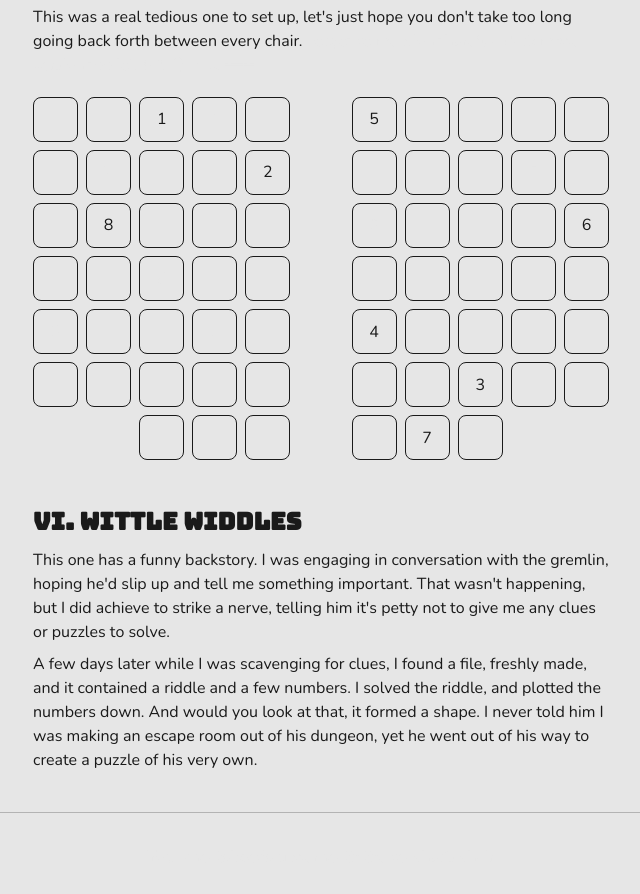
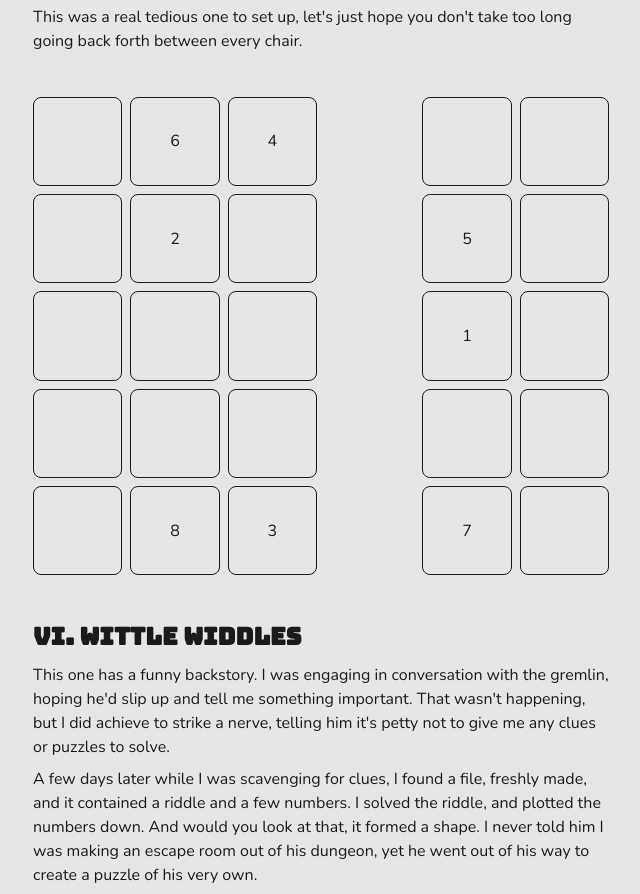
Before and after one commit to 404-found-internet-cafe/cyber-lockdown, a plain HTML site: page index.html in a window 1280 px wide. Shown: the part 1964-2858 px from the top of the page, without its empty margins (319-959 px from the left). Drawn offline with Linux system fonts and the light colour scheme.

Commit message:
Adjusting to room 301 again

```diff
--- a/index.html
+++ b/index.html
@@ -158,82 +158,40 @@
         </span>
       </p>
       <div class="figure chairs">
+        <div class="chair peek">1</div>
+        <div class="chair">6</div>
+        <div class="chair">4</div>
+        <div class="hall"></div>
         <div class="chair"></div>
-        <div class="chair"></div>
-        <div class="chair">1</div>
-        <div class="chair peek">1</div>
+        <div class="chair peek">7</div>
+
+        <div class="chair peek">6</div>
+        <div class="chair">2</div>
         <div class="chair"></div>
         <div class="hall"></div>
         <div class="chair">5</div>
+        <div class="chair peek">2</div>
+
         <div class="chair"></div>
         <div class="chair"></div>
+        <div class="chair peek">8</div>
+        <div class="hall"></div>
+        <div class="chair">1</div>
         <div class="chair"></div>
+
         <div class="chair"></div>
-        <div class="chair"></div>
-        <div class="chair peek">7</div>
-        <div class="chair"></div>
-        <div class="chair"></div>
-        <div class="chair">2</div>
+        <div class="chair peek">5</div>
+        <div class="chair peek">4</div>
         <div class="hall"></div>
         <div class="chair"></div>
         <div class="chair"></div>
-        <div class="chair"></div>
-        <div class="chair peek">5</div>
-        <div class="chair"></div>
+
         <div class="chair"></div>
         <div class="chair">8</div>
-        <div class="chair"></div>
-        <div class="chair"></div>
-        <div class="chair"></div>
+        <div class="chair">3</div>
         <div class="hall"></div>
-        <div class="chair peek">8</div>
-        <div class="chair"></div>
-        <div class="chair"></div>
-        <div class="chair"></div>
-        <div class="chair">6</div>
-        <div class="chair"></div>
-        <div class="chair"></div>
-        <div class="chair peek">6</div>
-        <div class="chair"></div>
-        <div class="chair"></div>
-        <div class="hall"></div>
-        <div class="chair"></div>
-        <div class="chair"></div>
-        <div class="chair"></div>
-        <div class="chair"></div>
-        <div class="chair"></div>
+        <div class="chair">7</div>
         <div class="chair peek">3</div>
-        <div class="chair"></div>
-        <div class="chair"></div>
-        <div class="chair peek">2</div>
-        <div class="chair"></div>
-        <div class="hall"></div>
-        <div class="chair">4</div>
-        <div class="chair"></div>
-        <div class="chair"></div>
-        <div class="chair"></div>
-        <div class="chair"></div>
-        <div class="chair"></div>
-        <div class="chair"></div>
-        <div class="chair"></div>
-        <div class="chair"></div>
-        <div class="chair"></div>
-        <div class="hall"></div>
-        <div class="chair"></div>
-        <div class="chair"></div>
-        <div class="chair">3</div>
-        <div class="chair"></div>
-        <div class="chair peek">4</div>
-
-        <div class="hall"></div>
-        <div class="hall"></div>
-        <div class="chair"></div>
-        <div class="chair"></div>
-        <div class="chair"></div>
-        <div class="hall"></div>
-        <div class="chair"></div>
-        <div class="chair">7</div>
-        <div class="chair"></div>
       </div>
 
       <h2>VI. Wittle Widdles</h2>
--- a/sass/components/_chairs.scss
+++ b/sass/components/_chairs.scss
@@ -1,6 +1,6 @@
 .chairs {
   display: grid;
-  grid-template-columns: repeat(5, 1fr) [hall-start] 1fr [hall-end] repeat(5, 1fr);
+  grid-template-columns: repeat(3, 1fr) [hall-start] 1fr [hall-end] repeat(2, 1fr);
   gap: 0.5rem;
 }
 
```
Also changed, not shown: styles.css.
